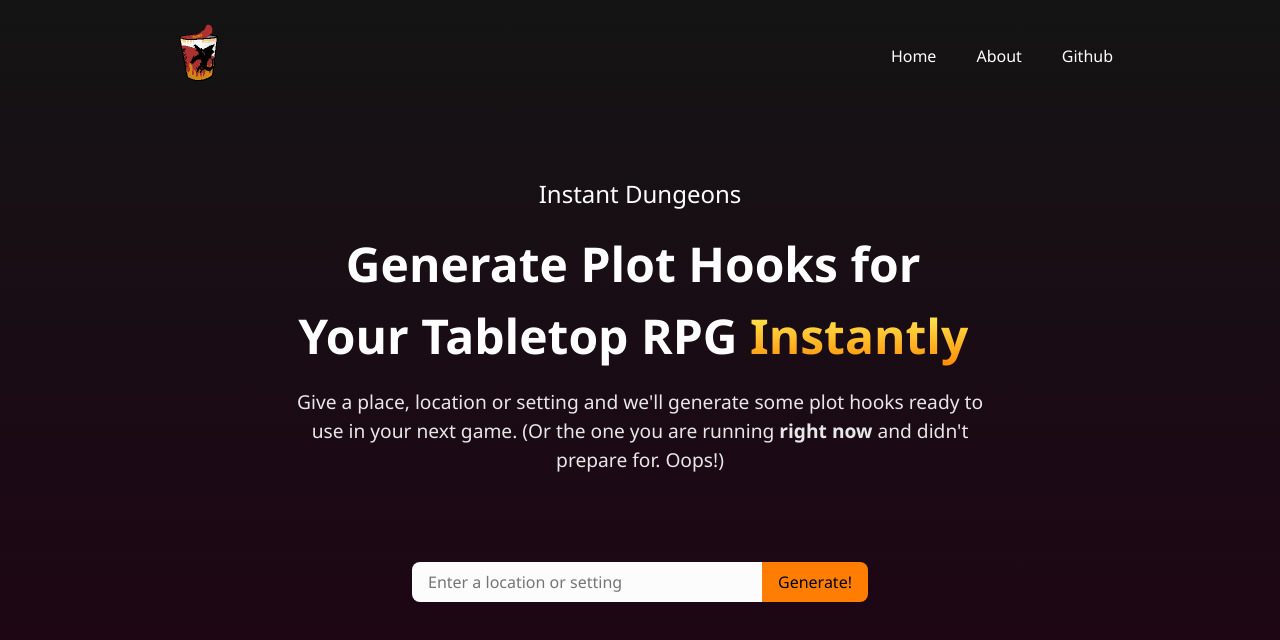
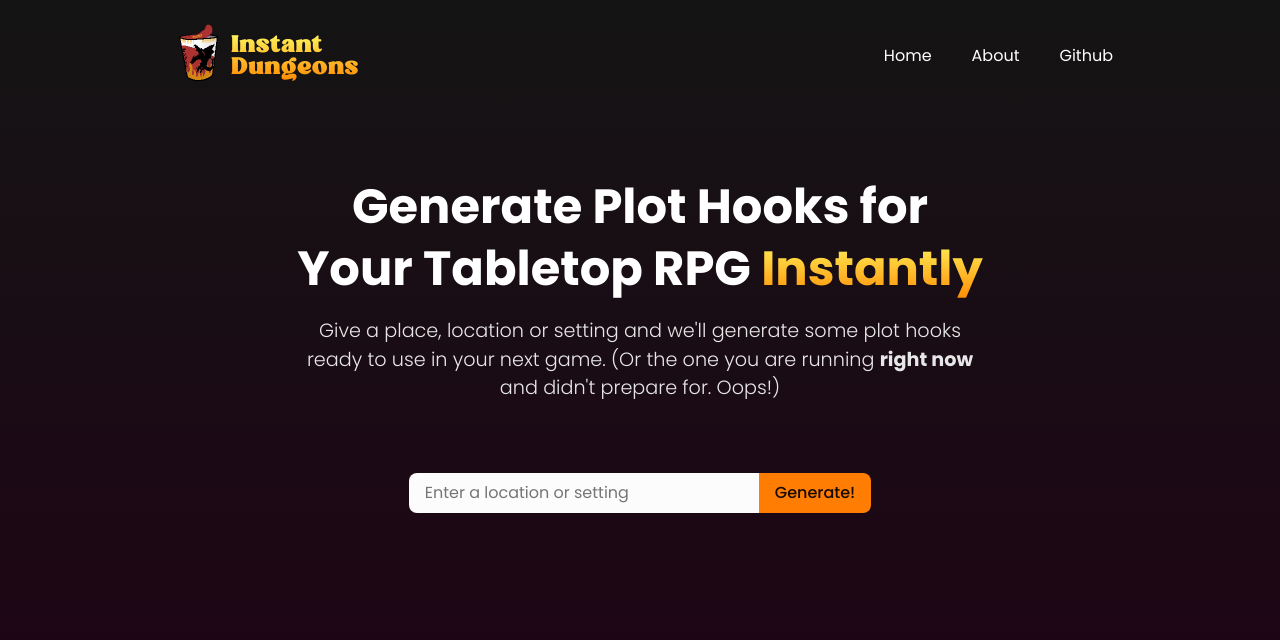
Before and after one commit to TomasVilalta/instant-dungeons, a React (Vite) app: page / in a window 1280 px wide. Shown: the top 640 px of the page. Built offline with nearby package versions, Linux system fonts and the light colour scheme.

Commit message:
Font setup

```diff
--- a/index.html
+++ b/index.html
@@ -4,7 +4,18 @@
     <meta charset="UTF-8" />
     <link rel="icon" type="image/svg+xml" href="/instant-dungeons.svg" />
     <meta name="viewport" content="width=device-width, initial-scale=1.0" />
-    <title>Instant Dungeons | Generate plot hooks on the go for your favourite TTRPGS! 🐉🍜 </title>
+    <meta
+      name="description"
+      content="Generate plot hooks on the fly for your TTRPG session. Use AI to get plot hooks that fit right into your world! 🐉🍜"
+    />
+    <link rel="preconnect" href="https://fonts.googleapis.com" />
+    <link rel="preconnect" href="https://fonts.gstatic.com" crossorigin />
+    <link
+      href="https://fonts.googleapis.com/css2?family=Poppins:ital,wght@0,100;0,200;0,300;0,400;0,500;0,600;0,700;0,800;0,900;1,100;1,200;1,300;1,400;1,500;1,600;1,700;1,800;1,900&display=swap"
+      rel="stylesheet"
+    />
+
+    <title>Instant Dungeons | AI generated plot hooks on the go for your favourite TTRPGS! 🐉🍜 </title>
   </head>
   <body>
     <div id="root"></div>
--- a/src/components/Header/Header.jsx
+++ b/src/components/Header/Header.jsx
@@ -5,7 +5,12 @@ function Header() {
   return (
     <>
       <header className={styles.header}>
-        <img src="./public/instant-dungeons-Logo.png" alt="Instant Dungeons Logo" className={styles.logo} />
+        <div className={styles.left}>
+          <img src="./public/instant-dungeons-Logo.png" alt="Instant Dungeons Logo" className={styles.logo} />
+          <a href="" className={styles.nameTitle}>
+            Instant Dungeons
+          </a>
+        </div>
 
         <nav className={styles.navigation}>
           <ul>
--- a/src/components/Header/Header.module.css
+++ b/src/components/Header/Header.module.css
@@ -5,6 +5,25 @@
   color: white;
   padding: 0px 167px;
   margin-top: 24px;
+}
+
+.left {
+  display: flex;
+  align-items: center;
+}
+
+.nameTitle {
+  font-size: 1.5rem;
+  font-weight: 300;
+  font-family: "Broking";
+  width: min-content;
+  line-height: 90%;
+  padding: 4px 0;
+  background: linear-gradient(0deg, #ff8800, #fffc62);
+  -webkit-background-clip: text;
+  background-clip: text;
+  -webkit-text-fill-color: transparent;
+  transition: all 0.3s ease-in-out;
 }
 
 .logo {
--- a/src/components/Hero/Hero.jsx
+++ b/src/components/Hero/Hero.jsx
@@ -2,20 +2,13 @@ import React from "react";
 
 import styles from "./Hero.module.css";
 import DragonMouse from "../DragonMouse/DragonMouse";
+import PromptInput from "../PromptInput/PromptInput";
 
 function Hero() {
-  const [prompt, setPrompt] = React.useState("");
-
-  const handleSumit = (e) => {
-    e.preventDefault();
-    console.log("submit:", prompt);
-  };
-
   return (
     <>
       <main>
         <section id="home" className={styles.hero}>
-          <h1 className={styles.nameTitle}>Instant Dungeons</h1>
           <h2 className={styles.title}>
             Generate Plot Hooks for Your Tabletop RPG <strong>Instantly</strong>
           </h2>
@@ -24,19 +17,7 @@ function Hero() {
             one you are running <strong>right now</strong> and didn't prepare for. Oops!)
           </p>
 
-          <form onSubmit={handleSumit} className={styles.searchForm}>
-            <label htmlFor="promptInput">
-              <input
-                className={styles.searchInput}
-                id="promptInput"
-                type="text"
-                placeholder="Enter a location or setting"
-                value={prompt}
-                onChange={(e) => setPrompt(e.target.value)}
-              />
-            </label>
-            <input className={styles.submitButton} type="submit" value="Generate!" />
-          </form>
+          <PromptInput />
         </section>
       </main>
     </>
--- a/src/components/Hero/Hero.module.css
+++ b/src/components/Hero/Hero.module.css
@@ -12,17 +12,13 @@ main {
   max-width: 700px;
 }
 
-.nameTitle {
-  font-size: 1.5rem;
-  margin-bottom: 16px;
-  font-weight: 300;
-}
-
 .title {
   font-size: 3rem;
   margin-bottom: 16px;
   text-wrap: balance;
   max-width: 25ch;
+  line-height: 130%;
+  font-family: "Poppins", sans-serif;
 }
 
 .title strong {
@@ -40,32 +36,3 @@ main {
   width: fit-content;
   color: hsl(0, 0%, 100%, 0.9);
 }
-
-.searchForm {
-  display: flex;
-  justify-content: center;
-  align-items: center;
-  margin-top: 88px;
-}
-
-.searchInput {
-  padding: 8px 16px;
-  border: none;
-  border-radius: 8px 0 0 8px;
-  width: 100%;
-  font-size: 1rem;
-  min-width: 350px;
-  background-color: hsl(0, 0%, 99%);
-}
-
-.submitButton {
-  padding: 8px 16px;
-  border: none;
-  border-radius: 0 8px 8px 0;
-  background-color: #ff7d03;
-  color: rgb(0, 0, 0);
-  font-weight: 500;
-  font-size: 1rem;
-  cursor: pointer;
-  transition: all 0.2s ease-in-out;
-}
--- /dev/null
+++ b/src/components/PromptInput/PromptInput.jsx
@@ -0,0 +1,28 @@
+import React from "react";
+import styles from "./PromptInput.module.css";
+
+function PromptInput() {
+  const [prompt, setPrompt] = React.useState("");
+
+  const handleSumit = (e) => {
+    e.preventDefault();
+    console.log("submit:", prompt);
+  };
+  return (
+    <form onSubmit={handleSumit} className={styles.searchForm}>
+      <label htmlFor="promptInput">
+        <input
+          className={styles.searchInput}
+          id="promptInput"
+          type="text"
+          placeholder="Enter a location or setting"
+          value={prompt}
+          onChange={(e) => setPrompt(e.target.value)}
+        />
+      </label>
+      <input className={styles.submitButton} type="submit" value="Generate!" />
+    </form>
+  );
+}
+
+export default PromptInput;
--- /dev/null
+++ b/src/components/PromptInput/PromptInput.module.css
@@ -0,0 +1,29 @@
+.searchForm {
+  display: flex;
+  justify-content: center;
+  align-items: center;
+  margin-top: 70px;
+  width: 100%;
+}
+
+.searchInput {
+  padding: 8px 16px;
+  border: none;
+  border-radius: 8px 0 0 8px;
+  font-size: 1rem;
+  width: 100%;
+  min-width: 350px;
+  background-color: hsl(0, 0%, 99%);
+}
+
+.submitButton {
+  padding: 8px 16px;
+  border: none;
+  border-radius: 0 8px 8px 0;
+  background-color: #ff7d03;
+  color: rgb(22, 9, 0);
+  font-weight: 500;
+  font-size: 1rem;
+  cursor: pointer;
+  transition: all 0.2s ease-in-out;
+}
--- /dev/null
+++ b/src/components/PromptInput/index.jsx
@@ -0,0 +1,2 @@
+export * from './PromptInput';
+export { default } from './PromptInput';
--- a/src/styles.css
+++ b/src/styles.css
@@ -1,13 +1,24 @@
 /* global styles */
 #root {
-  font-family: "Segoe UI", Tahoma, Geneva, Verdana, sans-serif;
+  font-family: "Poppins", sans-serif;
   color: white;
+}
+
+html,
+body {
+  min-height: 100%;
+  min-width: 100%;
 }
 
 html {
   background: linear-gradient(to bottom, rgb(20, 20, 20), rgb(32, 2, 21));
   background-repeat: no-repeat;
   background-size: cover;
-  width: 100%;
-  height: 100%;
 }
+
+@font-face {
+  font-family: "Broking";
+  src: url("./fonts/Broking-Regular.woff2") format("woff2");
+  font-weight: normal;
+  font-style: normal;
+}
```
Also changed, not shown: src/fonts/Broking-Regular.woff2 (added), src/fonts/Broking.woff2 (added).
